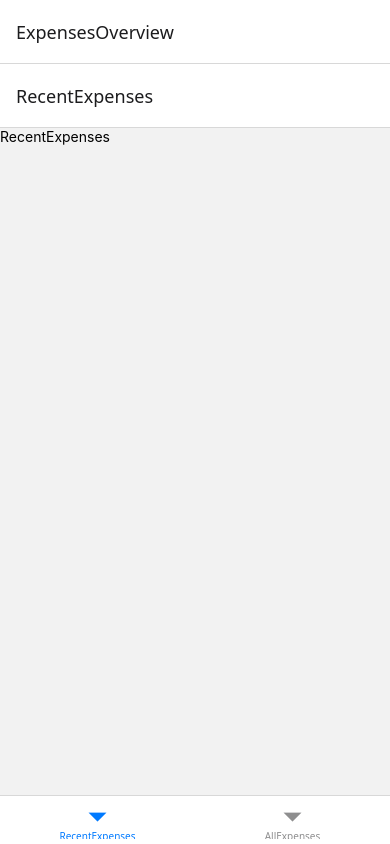
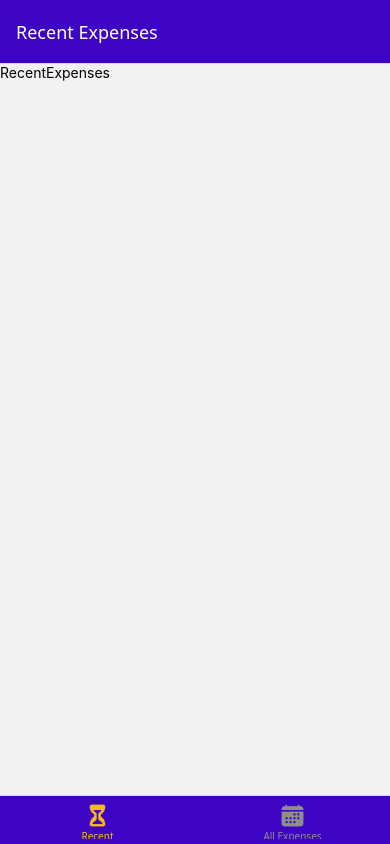
Before and after one commit to Jon-Felipe/Expense-Tracker-React-Native, a React Native app: screen / in a window 390 px wide. Built offline with nearby package versions, Linux system fonts and the light colour scheme.

Commit message:
bottom tabs icon and styling

```diff
--- a/App.js
+++ b/App.js
@@ -2,20 +2,51 @@
 import { NavigationContainer } from '@react-navigation/native';
 import { createNativeStackNavigator } from '@react-navigation/native-stack';
 import { createBottomTabNavigator } from '@react-navigation/bottom-tabs';
+import { Ionicons } from '@expo/vector-icons';
 
 // screens
 import ManageExpenses from './screens/ManageExpenses';
 import RecentExpenses from './screens/RecentExpenses';
 import AllExpenses from './screens/AllExpenses';
 
+// extras
+import { GlobalStyles } from './constants/styles';
+
 const Stack = createNativeStackNavigator();
 const BottomTabs = createBottomTabNavigator();
 
 function ExpensesOverview() {
   return (
-    <BottomTabs.Navigator>
-      <BottomTabs.Screen name='RecentExpenses' component={RecentExpenses} />
-      <BottomTabs.Screen name='AllExpenses' component={AllExpenses} />
+    <BottomTabs.Navigator
+      screenOptions={{
+        headerStyle: { backgroundColor: GlobalStyles.colors.primary500 },
+        headerTintColor: 'white',
+        tabBarStyle: { backgroundColor: GlobalStyles.colors.primary500 },
+        tabBarActiveTintColor: GlobalStyles.colors.accent500,
+      }}
+    >
+      <BottomTabs.Screen
+        name='RecentExpenses'
+        component={RecentExpenses}
+        options={{
+          title: 'Recent Expenses',
+          tabBarLabel: 'Recent',
+          tabBarIcon: ({ color, size }) => {
+            return <Ionicons name='hourglass' color={color} size={size} />;
+          },
+        }}
+      />
+      <BottomTabs.Screen
+        name='AllExpenses'
+        component={AllExpenses}
+        options={{
+          title: 'All Expenses',
+          tabBarLabel: 'All Expenses',
+          tabBarIcon: ({ color, size }) => {
+            return <Ionicons name='calendar' color={color} size={size} />;
+          },
+        }}
+      />
     </BottomTabs.Navigator>
   );
 }
@@ -26,7 +57,13 @@
       <StatusBar style='auto' />
       <NavigationContainer>
         <Stack.Navigator>
-          <Stack.Screen name='ExpensesOverview' component={ExpensesOverview} />
+          <Stack.Screen
+            name='ExpensesOverview'
+            component={ExpensesOverview}
+            options={{
+              headerShown: false,
+            }}
+          />
           <Stack.Screen name='ManageExpenses' component={ManageExpenses} />
         </Stack.Navigator>
       </NavigationContainer>
--- a/constants/styles.js
+++ b/constants/styles.js
@@ -1,4 +1,4 @@
-export const Global = {
+export const GlobalStyles = {
   colors: {
     primary50: '#e4d9fd',
     primary100: '#c6affc',
```
